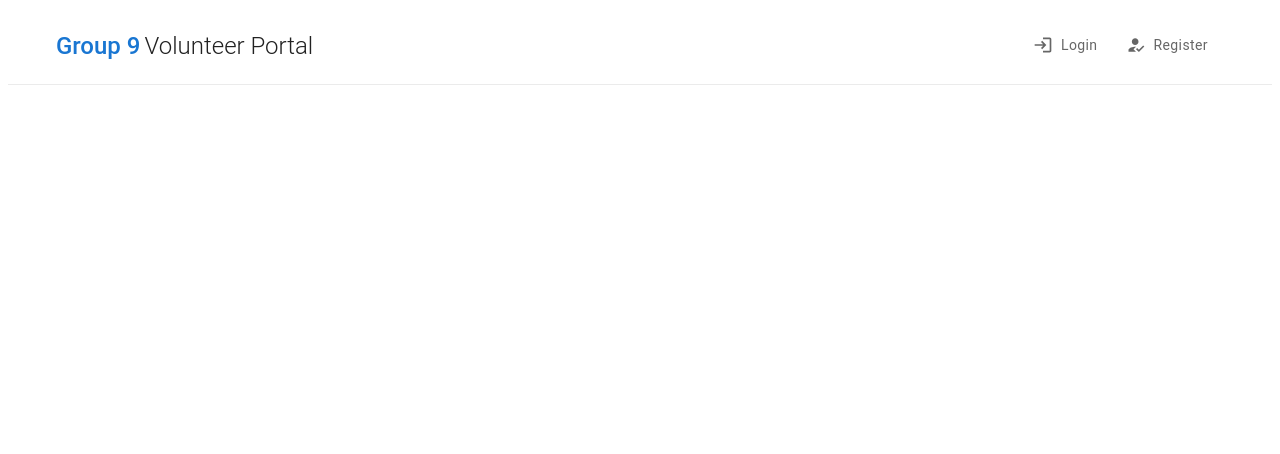
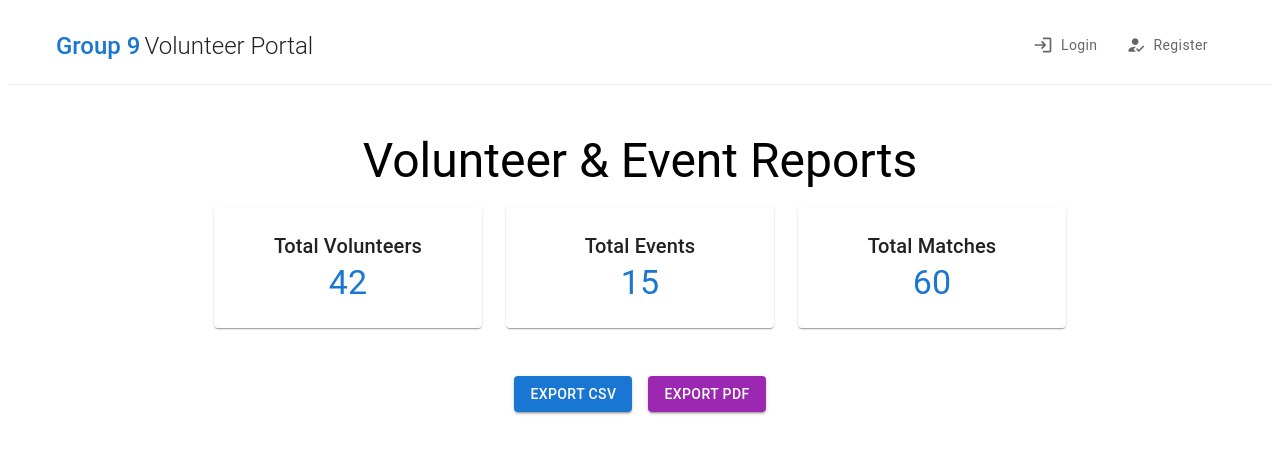
Before and after one commit to ryan4sharifi/Group-9-App, a React (Vite) app in the folder frontend/: page /report in a window 1280 px wide. Shown: the top 454 px of the page. Built offline with nearby package versions, Linux system fonts and the light colour scheme.

Commit message:
Added ReportPage.tsx,Changed App.tsx routes, Changed Homepage addded more icons and functionality

```diff
--- a/frontend/src/App.tsx
+++ b/frontend/src/App.tsx
@@ -6,6 +6,7 @@ import RegisterPage from './pages/RegisterPage';
 import ProfilePage from './pages/ProfilePage';
 import HomePage from './pages/HomePage';
 import EventsPage from './pages/EventsPage';
+import ReportPage from './pages/ReportPage';
 import Navbar from './components/layout/Navbar';
 
 import { UserProvider, useUser } from './context/UserContext';
@@ -26,6 +27,7 @@ const AppRoutes = () => {
 
   if (loading) return null;
 
+  //retrict access to certain pages based on login status and authority,didnt add so we dont have to log in everytime
   return (
     <>
       <Navbar />
@@ -33,7 +35,8 @@ const AppRoutes = () => {
         <Route path="/" element={<HomePage />} />
         <Route path="/login" element={<LoginPage />} />
         <Route path="/register" element={<RegisterPage />} />
-        <Route path="/events" element={<EventsPage />} /> {/* chane this to admin only later when roles are added*/}
+        <Route path="/events" element={<EventsPage />} />
+        <Route path="/report" element={<ReportPage />}/>
         <Route path="/profile" element={isLoggedIn ? <ProfilePage /> : <Navigate to="/login" />} />
       </Routes>
     </>
--- a/frontend/src/pages/EventsPage.tsx
+++ b/frontend/src/pages/EventsPage.tsx
@@ -9,7 +9,7 @@ import {
   MenuItem,
   Stack,
   Chip,
-  Alert
+  Alert,
 } from '@mui/material';
 import axios from 'axios';
 
--- a/frontend/src/pages/HomePage.tsx
+++ b/frontend/src/pages/HomePage.tsx
@@ -1,6 +1,15 @@
 import React from 'react';
 import { Box, Container, Typography, Button, Paper, useTheme, Stack } from '@mui/material';
-import { PeopleAlt, Event, Assignment, VolunteerActivism } from '@mui/icons-material';
+import {
+  PeopleAlt,
+  Event,
+  Assignment,
+  Notifications,
+  BarChart,
+  History,
+  EventAvailable
+} from '@mui/icons-material';
+
 import { Link } from 'react-router-dom';
 
 const HomePage: React.FC = () => {
@@ -26,10 +35,28 @@ const HomePage: React.FC = () => {
       link: "/tasks"
     },
     {
-      icon: <VolunteerActivism fontSize="large" color="primary" />,
-      title: "Impact Tracking",
-      description: "Measure and report on volunteer contributions",
-      link: "/impact"
+      icon: <Notifications fontSize="large" color="primary" />,
+      title: "Notifications",
+      description: "Stay updated with real-time notifications and alerts",
+      link: "/"
+    },
+    {
+      icon: <BarChart fontSize="large" color="primary" />,
+      title: "Analytics & Reporting",
+      description: "Deep insights into volunteer activities and program success",
+      link: "/report"
+    },
+    {
+      icon: <History fontSize="large" color="primary" />,
+      title: "History",
+      description: "View past volunteer activities and contributions",
+      link: "/"
+    },
+    {
+      icon: <EventAvailable fontSize="large" color="primary" />,
+      title: "Matched Events",
+      description: "Find events that match your skills and interests",
+      link: "/report"
     }
   ];
 
--- /dev/null
+++ b/frontend/src/pages/ReportPage.tsx
@@ -0,0 +1,119 @@
+// Add more functionality/Analytics once we have reports in the DB
+// total hours volunteered, most active volunteers, Viewing Indivual events Etc.
+import React, { useEffect, useState } from 'react';
+import {
+  Container,
+  Typography,
+  Paper,
+  CircularProgress,
+  Alert,
+  Stack,
+  Button,
+  Box,
+} from '@mui/material';
+// import axios from 'axios';
+
+type ReportData = {
+  totalVolunteers: number;
+  totalEvents: number;
+  totalMatches: number;
+};
+
+const ReportPage: React.FC = () => {
+  const [report, setReport] = useState<ReportData | null>(null);
+  const [loading, setLoading] = useState(true);
+  const [error, setError] = useState<string | null>(null);
+
+  useEffect(() => {
+
+    // WHEN BACKEND IS READY:Replace the mock fetch below with an axios call to backend
+
+    const timer = setTimeout(() => {
+      try {
+        // FAKE/MOCK DATA FOR NOW
+        const mockData: ReportData = {
+          totalVolunteers: 42,
+          totalEvents: 15,
+          totalMatches: 60,
+        };
+        setReport(mockData);
+      } catch (err) {
+        setError('Failed to load mock report data.');
+      } finally {
+        setLoading(false);
+      }
+    }, 1000); // Simulated delay
+
+    return () => clearTimeout(timer);
+  }, []);
+
+
+  // WHEN BACKEND EXPORT ENDPOINTS ARE READY:Replace these alerts with real axios or window.open calls
+
+  const handleExportCSV = () => {
+    // Example: window.open('http://localhost:8000/report/export/csv', '_blank');
+    alert("Exporting CSV (mock)");
+  };
+
+  const handleExportPDF = () => {
+    // Example: window.open('http://localhost:8000/report/export/pdf', '_blank');
+    alert("Exporting PDF (mock)");
+  };
+
+  if (loading) return <CircularProgress sx={{ display: 'block', mx: 'auto', mt: 6 }} />;
+  if (error) return <Alert severity="error">{error}</Alert>;
+
+  return (
+    <Container maxWidth="md" sx={{ py: 6 }}>
+      <Typography variant="h3" component="h1" gutterBottom align="center">
+        Volunteer & Event Reports
+      </Typography>
+
+
+      <Stack
+        direction={{ xs: 'column', sm: 'row' }}
+        spacing={3}
+        justifyContent="center"
+        alignItems="stretch"
+        sx={{ mb: 6 }}
+      >
+        <Box flex={1}>
+          <Paper sx={{ p: 3, textAlign: 'center' }}>
+            <Typography variant="h6">Total Volunteers</Typography>
+            <Typography variant="h4" color="primary">
+              {report?.totalVolunteers ?? 0}
+            </Typography>
+          </Paper>
+        </Box>
+        <Box flex={1}>
+          <Paper sx={{ p: 3, textAlign: 'center' }}>
+            <Typography variant="h6">Total Events</Typography>
+            <Typography variant="h4" color="primary">
+              {report?.totalEvents ?? 0}
+            </Typography>
+          </Paper>
+        </Box>
+        <Box flex={1}>
+          <Paper sx={{ p: 3, textAlign: 'center' }}>
+            <Typography variant="h6">Total Matches</Typography>
+            <Typography variant="h4" color="primary">
+              {report?.totalMatches ?? 0}
+            </Typography>
+          </Paper>
+        </Box>
+      </Stack>
+
+      {/* Export buttons */}
+      <Stack direction="row" spacing={2} justifyContent="center">
+        <Button variant="contained" color="primary" onClick={handleExportCSV}>
+          Export CSV
+        </Button>
+        <Button variant="contained" color="secondary" onClick={handleExportPDF}>
+          Export PDF
+        </Button>
+      </Stack>
+    </Container>
+  );
+};
+
+export default ReportPage;
```
